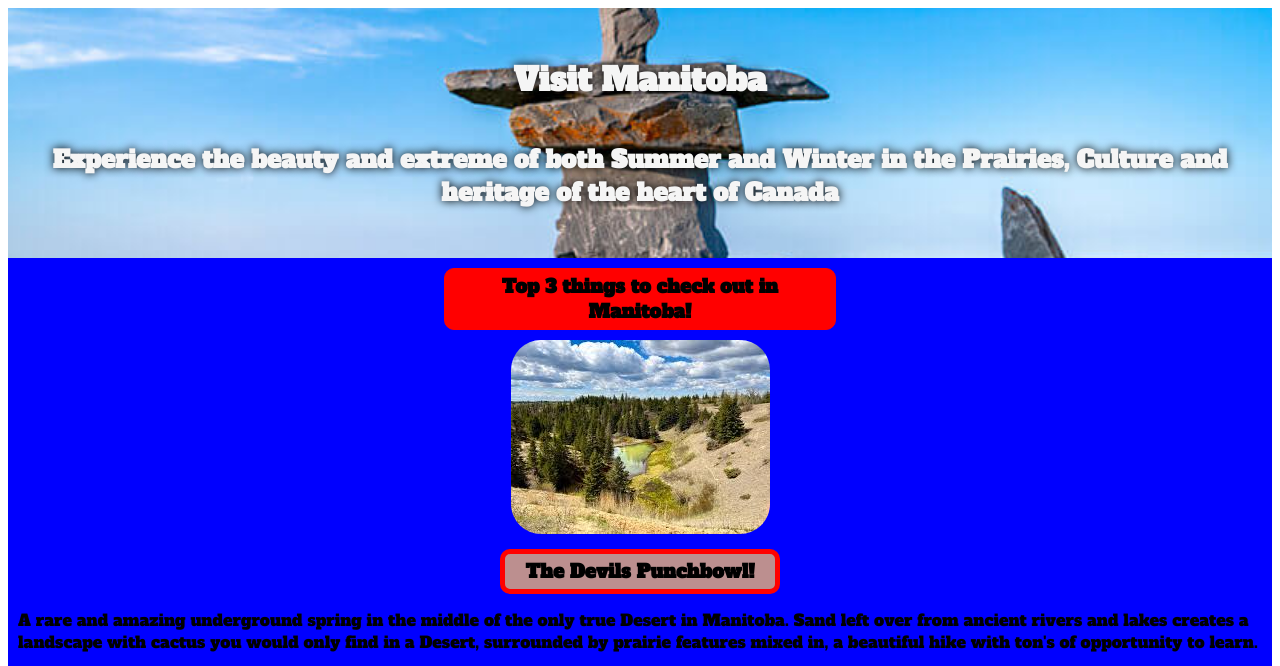
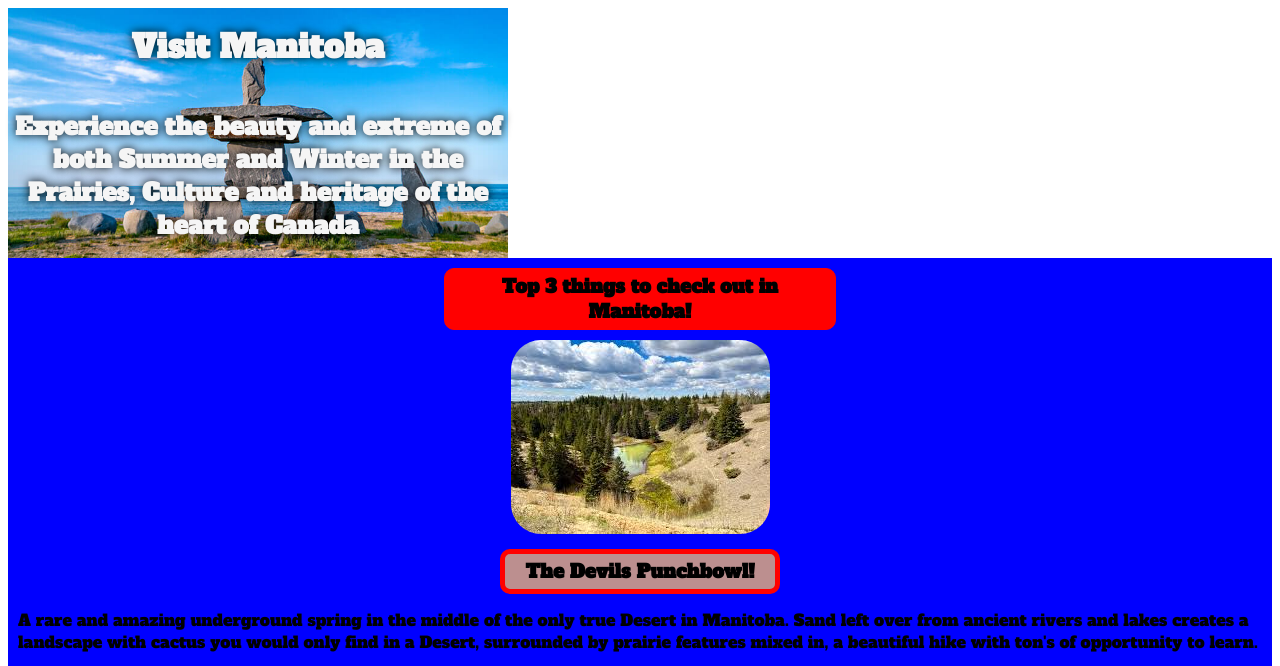
Before and after one commit to killingbeckad11/Hometown-Webpage, a website built with Vite: page index.html in a window 1280 px wide. Shown: the top 666 px of the page. Built offline with nearby package versions, Linux system fonts and the light colour scheme.

Commit message:
Add width attribute

```diff
--- a/styles.css
+++ b/styles.css
@@ -9,7 +9,7 @@ DARK BLUE: #1D3557
 */
 #hero{
   font-family: "Alfa Slab One", serif;
-  background-image: url(/images/Churchill_Manitoba_Canada_01.jpg);
+  background-image: url(images/Churchill_Manitoba_Canada_01.jpg);
   background-size: cover;
   background-position: center;
   color: whitesmoke;
@@ -20,6 +20,7 @@ DARK BLUE: #1D3557
   justify-content: center;
   text-align: center;
   height: 250px;
+  width: 500px;
   }
 
   #activities{
```
